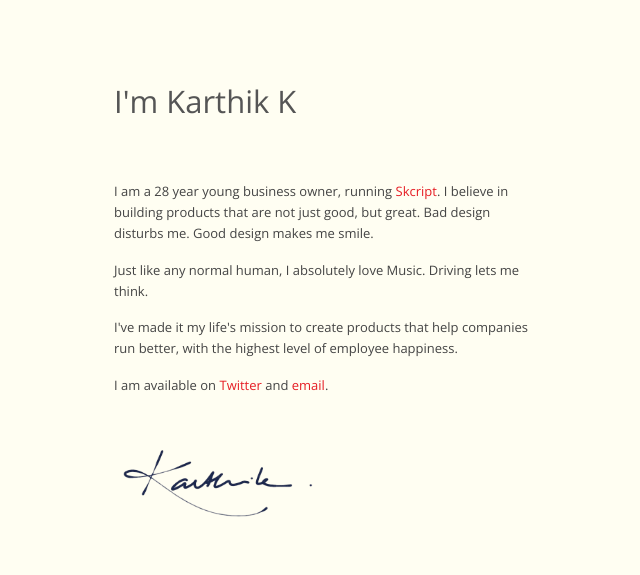
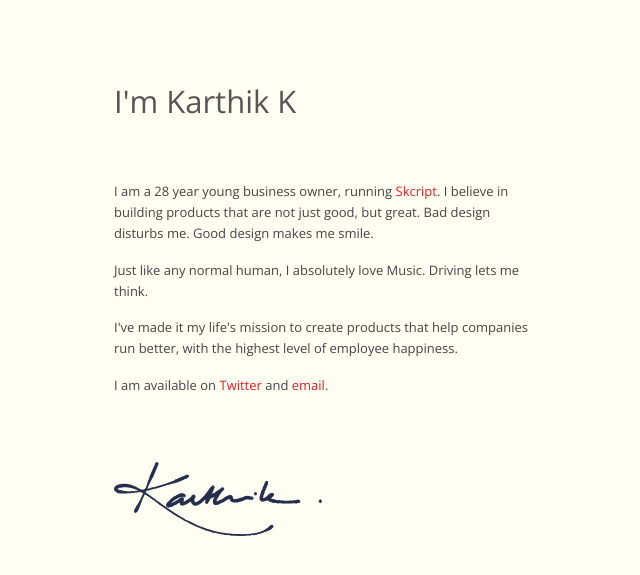
Before and after one commit to dtsdwarak/imkarthikk.com, a Jekyll site: the page built from index.html, in a window 1280 px wide. Shown: the top 575 px of the page, without its empty margins (26-666 px from the left). Built offline with Jekyll 4.4.1, drawn with Linux system fonts in a browser that asks for light colours; nearby versions of some CDN libraries.

Commit message:
Vectorizing my signature

```diff
--- a/_includes/head.html
+++ b/_includes/head.html
@@ -13,4 +13,6 @@
   <script type="text/javascript" src="https://cdnjs.cloudflare.com/ajax/libs/foundation/6.2.3/foundation.min.js"></script>
   <link rel="icon" href="/images/favicon.png" sizes="64x64" type="image/png">
   <link href='https://fonts.googleapis.com/css?family=Open+Sans:400,300,600,700,800' rel='stylesheet' type='text/css'>
+
+  <meta property="og:image" content="/images/kk_sig.png">
 </head>
--- a/_sass/_kk.scss
+++ b/_sass/_kk.scss
@@ -26,5 +26,6 @@ a {
 	}
 }
 .Signature {
+	padding-top: 50px;
 	width: 50%;
 }
--- a/index.html
+++ b/index.html
@@ -12,6 +12,6 @@ layout: default
 		<p>Just like any normal human, I absolutely love Music. Driving lets me think.</p>
 		<p>I've made it my life's mission to create products that help companies run better, with the highest level of employee happiness.</p>
 		<p>I am available on <a href="https://twitter.com/imkarthikk" target="_blank">Twitter</a> and <a href="mailto:karthik@skcript.com">email</a>.</p>
-		<img src="/images/kk_sig.png" class="Signature">
+		<img src="/images/kk_sig.svg" class="Signature">
 	</div>
 </div>
```
Also changed, not shown: images/kk_sig.svg (added).
